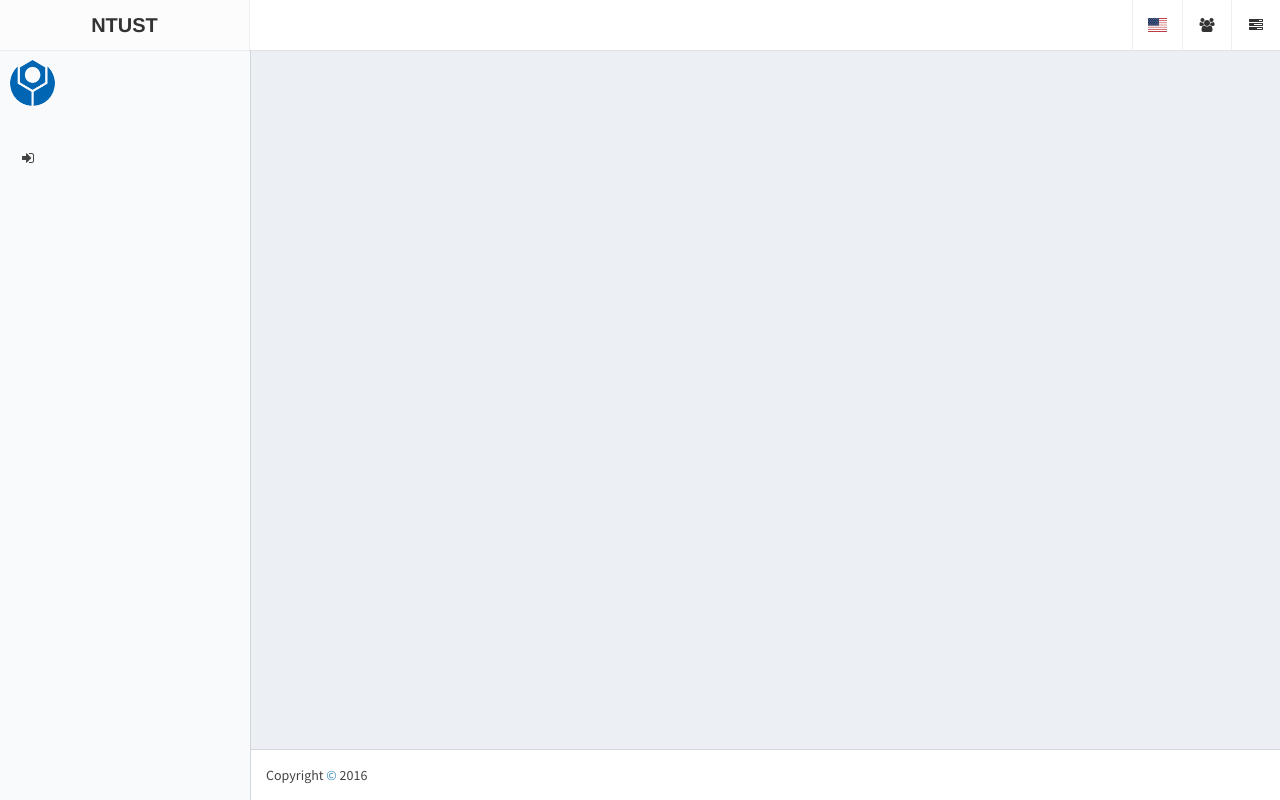
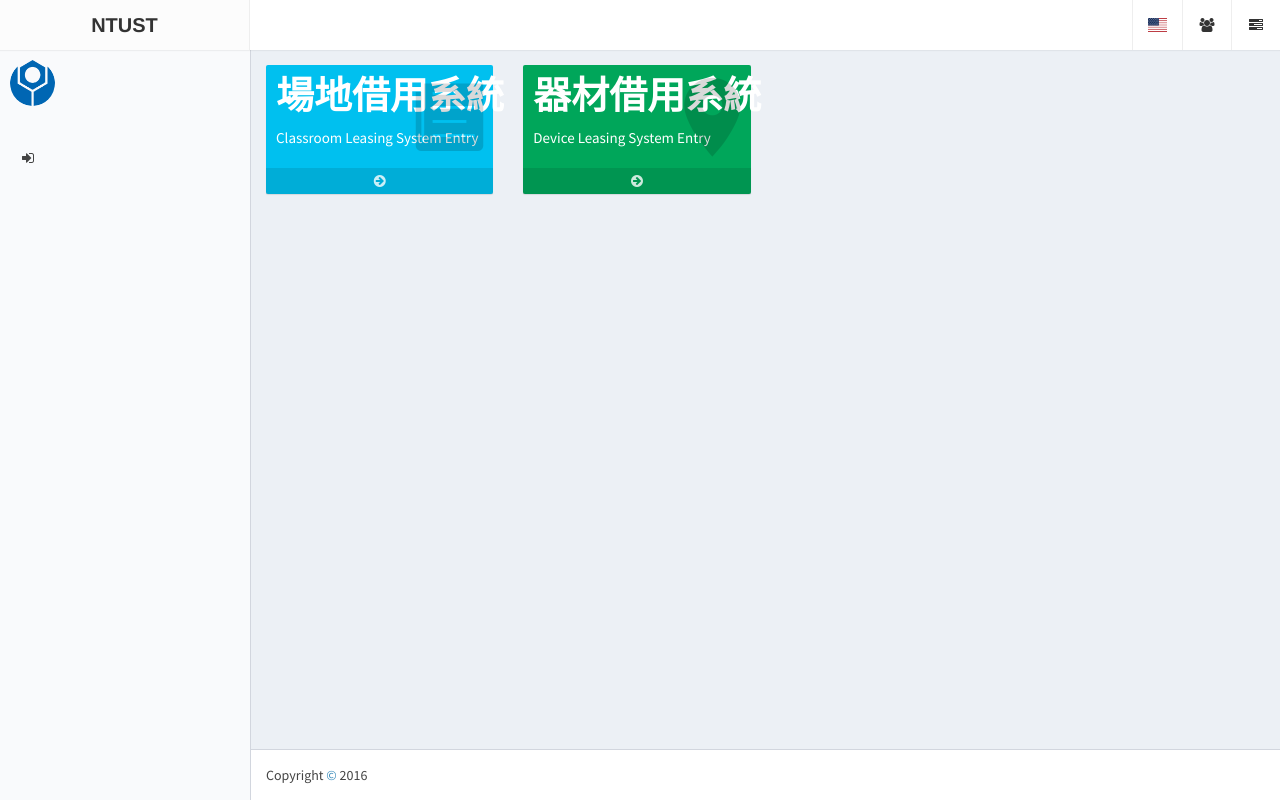
Before and after one commit to Alexius-Huang/NTUST-Classroom-Application-System, a CodeIgniter app: page /database/index.php/main_authentication/system/1 in a window 1280 px wide. Run offline with CodeIgniter, Linux system fonts and the light colour scheme; some libraries are stand-ins or nearby versions.

Commit message:
#! Entry page complete

```diff
--- a/application/helpers/i18n_helper.php
+++ b/application/helpers/i18n_helper.php
@@ -20,6 +20,7 @@ if ( ! function_exists('i18n')) {
             case 'current-lang': echo 'zh-TW'; break;
           } break;
           case 'classroom': switch($params[2]) {
+            case 'go-to-leasing-system': echo '前往場地借用系統'; break;
             case 'leasing-system': echo '場地借用系統'; break;
             case 'info': echo '場地借用須知'; break;
             case 'new': echo '申請場地借用'; break;
@@ -28,6 +29,7 @@ if ( ! function_exists('i18n')) {
             case 'status-check': echo '場地借用狀態查詢'; break;
           } break;
           case 'device': switch($params[2]) {
+            case 'go-to-leasing-system': echo '前往器材借用系統'; break;
             case 'leasing-system': echo '器材借用系統'; break;
             case 'info': echo '器材借用須知'; break;
             case 'new': echo '申請器材借用'; break;
@@ -55,6 +57,7 @@ if ( ! function_exists('i18n')) {
             case 'current-lang': echo 'en-us'; break;
           } break;
           case 'classroom': switch($params[2]) {
+            case 'go-to-leasing-system': echo 'Go to Classroom Leasing System'; break;
             case 'leasing-system': echo 'Classroom Leasing System'; break;
             case 'info': echo 'Classroom Leasing Info'; break;
             case 'new': echo 'Classroom Leasing New'; break;
@@ -63,6 +66,7 @@ if ( ! function_exists('i18n')) {
             case 'status-check': echo 'Status of Classroom Leasing'; break;
           } break;
           case 'device': switch($params[2]) {
+            case 'go-to-leasing-system': echo 'Go to Device Leasing System'; break;
             case 'leasing-system': echo 'Device Leasing System'; break;
             case 'info': echo 'Device Leasing Info'; break;
             case 'new': echo 'Device Leasing New'; break;
--- a/application/views/main/system_view.php
+++ b/application/views/main/system_view.php
@@ -0,0 +1,34 @@
+<section class="content">
+  <!--<
+  div class="callout callout-info">
+    <h4>提醒：將不會自動載入最新資料</h4>
+    <p>因技術問題，若資料有更新將無法即時顯示，請您定期重新整理以確保您所檢視的資料為最新的狀態！</p>
+  </div>
+  -->
+  <div class="row">
+    <div class="col-lg-3 col-xs-6">
+      <div class="small-box bg-aqua">
+        <div class="inner">
+          <h3>場地借用系統</h3>
+          <p>Classroom Leasing System Entry</p>
+        </div>
+        <div class="icon">
+          <i class="ion ion-ios-paper"></i>
+        </div>
+        <a href="<?php echo base_url(); ?>main/apply_notice/<?php i18n($lang, 'main.link.current-lang'); ?>" class="small-box-footer"><?php i18n($lang, 'main.classroom.go-to-leasing-system'); ?> <i class="fa fa-fw fa-arrow-circle-right"></i></a>
+      </div>
+    </div>
+    <div class="col-lg-3 col-xs-6">
+      <div class="small-box bg-green">
+        <div class="inner">
+          <h3>器材借用系統</h3>
+          <p>Device Leasing System Entry</p>
+        </div>
+        <div class="icon">
+          <i class="ion ion-android-pin"></i>
+        </div>
+        <a href="<?php echo base_url(); ?>main/device_apply_notice/<?php i18n($lang, 'main.link.current-lang'); ?>" class="small-box-footer"><?php i18n($lang, 'main.device.go-to-leasing-system'); ?> <i class="fa fa-fw fa-arrow-circle-right"></i></a>
+      </div>
+    </div>
+  </div>
+</section>
--- a/application/views/themes/main.php
+++ b/application/views/themes/main.php
@@ -115,7 +115,7 @@
           <div class="pull-left info">
             <p><a href="<?php echo base_url(); ?>main_authentication/classroom_status/<?php i18n($lang, 'main.link.current-lang'); ?>" class="site-title"><?php i18n($lang, 'main.site-title') ?></a></p>
             <?php if ($this->session->userdata('signin')): ?>
-              <p id="user_information"><span><?php echo $this->session->userdata('studentID'); ?></span><?php i18n($lang, 'main.greeting'); ?></p>
+              <p id="user_information"><span><?php echo $this->session->userdata('studentID'); ?></span> <?php i18n($lang, 'main.greeting'); ?></p>
             <?php else: ?>
               <p id="not_login"><?php i18n($lang, 'main.not-login'); ?></p>
             <?php endif; ?>
```
